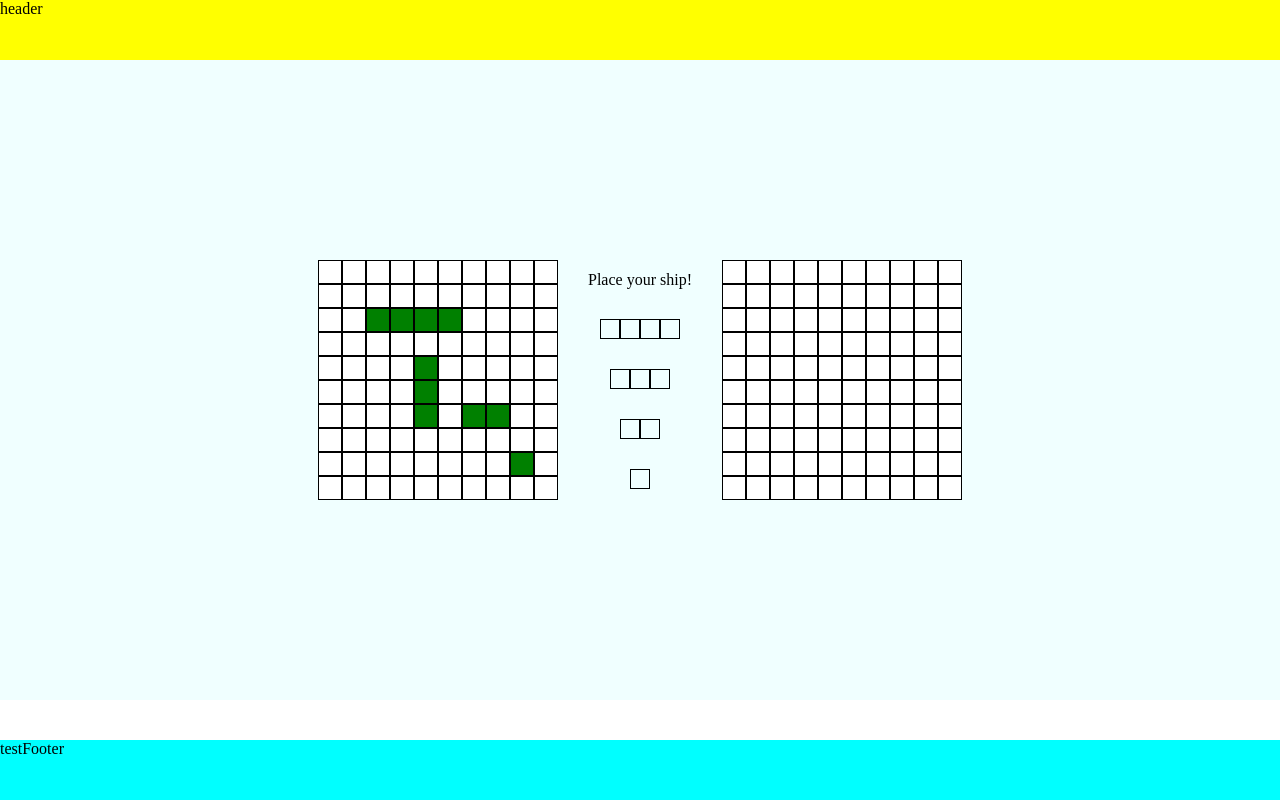
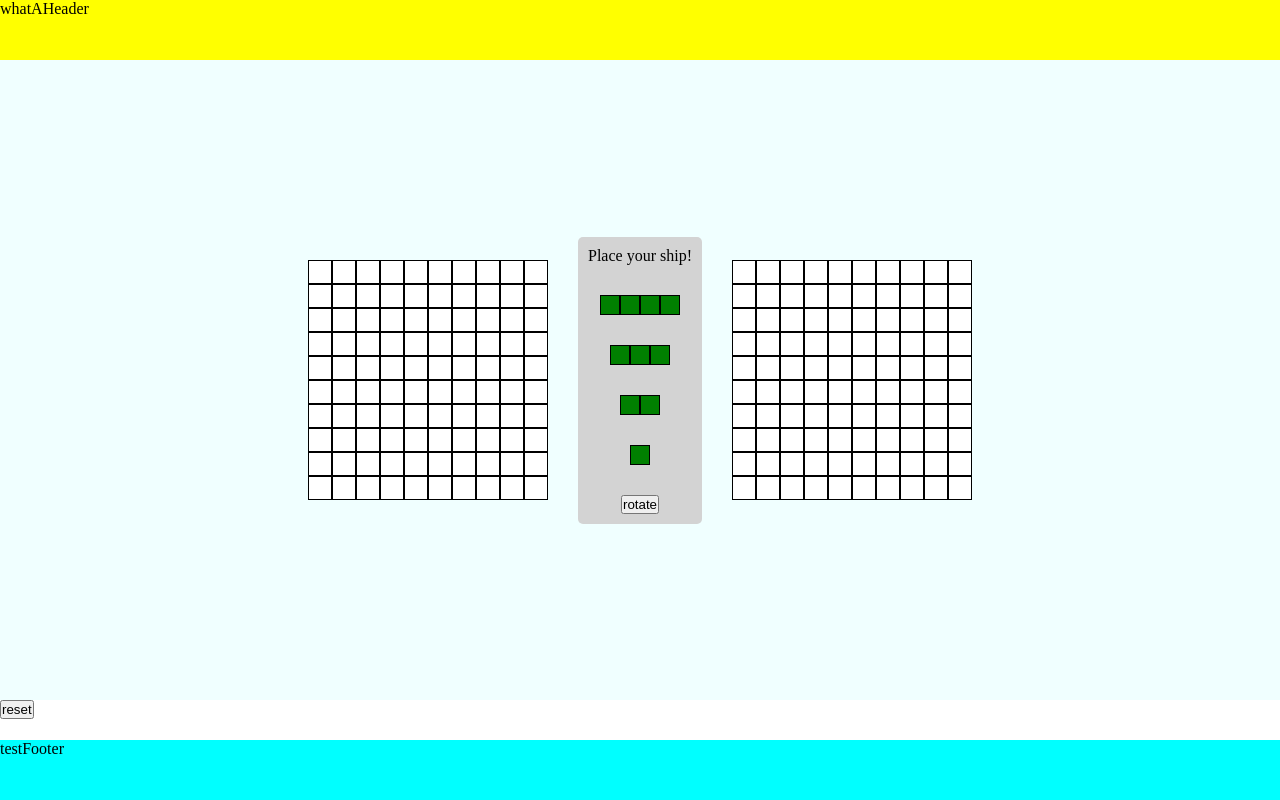
Before and after one commit to averageC0deEnjoyer/battleship, a website built with webpack: page src/template.html in a window 1280 px wide. Built offline with nearby package versions, Linux system fonts and the light colour scheme.

Commit message:
add drag and drop to player

```diff
--- a/src/index.js
+++ b/src/index.js
@@ -1,12 +1,15 @@
-// import "./style.css"
+// import "./style.css" //after finish everything, dont forget to delete scriptTag and linkTag
 
-function shipFactory(length) {
+function shipFactory(type, length) {
   let shipHit = 0;
 
   const reset = () => {
     shipHit = 0;
   }
   return {
+    getShipType() {
+      return type;
+    },
     getLength() {
       return length;
     },
@@ -71,7 +74,7 @@ function gameBoard() {
           }
           for (let i = row - 1; i <= row + 1; i += 1) {
             for (let j = col - 1; j < col + ship.getLength() + 1; j += 1) {
-              if (i < 0 || j < 0 || i > 9 || j > 9) {
+              if (i < 0 || j < 0 || i > 9 || j > 9) { // if out of bound, just continue the loop
                 continue;
               }
               if (board[i][j] === "") {
@@ -154,22 +157,22 @@ function gameController(){
     const computerGameBoard = gameBoard();
 
     // put ship on the player gameboard
-    const ship4player = shipFactory(4);
-    const ship3player = shipFactory(3);
-    const ship2player = shipFactory(2);
-    const ship1player = shipFactory(1);
+    const ship4player = shipFactory("ship4", 4);
+    const ship3player = shipFactory("ship3", 3);
+    const ship2player = shipFactory("ship2", 2);
+    const ship1player = shipFactory("ship1", 1);
 
-    player1GameBoard.placeShip(ship4player, 2, 2, "horizontal");
-    player1GameBoard.placeShip(ship3player, 4, 4, "vertical");
-    player1GameBoard.placeShip(ship2player, 6, 6, "horizontal");
-    player1GameBoard.placeShip(ship1player, 8, 8, "horizontal");
+    const arrayShipPlayer = [ship4player,ship3player,ship2player,ship1player]
 
     // put ship on the computer gameboard
 
-    const ship4computer = shipFactory(4);
-    const ship3computer = shipFactory(3);
-    const ship2computer = shipFactory(2);
-    const ship1computer = shipFactory(1);
+    const getArrayShipPlayer = () => arrayShipPlayer
+
+
+    const ship4computer = shipFactory("ship4Comp",4);
+    const ship3computer = shipFactory("ship3Comp",3);
+    const ship2computer = shipFactory("ship2Comp",2);
+    const ship1computer = shipFactory("ship1Comp",1);
     computerGameBoard.placeShip(ship4computer, 1, 1, "horizontal");
     computerGameBoard.placeShip(ship3computer, 4, 4, "vertical");
     computerGameBoard.placeShip(ship2computer, 6, 6, "horizontal");
@@ -278,7 +281,7 @@ function gameController(){
 
       }
 
-      const resetGame = () => {
+      const resetGameController = () => {
         player1GameBoard.reset();
         computerGameBoard.reset();
         initializeAfterReset();
@@ -292,7 +295,8 @@ function gameController(){
       getActivePlayerBoardObj,
       getActivePlayerEnemyBoardObj,
       getResultMessage,
-      resetGame
+      getArrayShipPlayer,
+      resetGameController
     };
 }
 
@@ -301,7 +305,10 @@ function screenController(){
   const gameControllerPlaceholder = gameController();
   const playerContainerDiv = document.querySelector(".player-container");
   const computerContainerDiv = document.querySelector(".computer-container");
-  const winnerResult = document.querySelector(".result")
+  const winnerResult = document.querySelector(".result");
+  const rotateBtn = document.querySelector(".rotate");
+  const shipContainers = document.querySelectorAll(".ship-container");
+  const isRotate = 0;
   // even though the active player is going to switch, but every time playRound() the activePlayer will be back to player, so doesnt really matter. in simple terms, after every playRound, activePlayer will be the human1/player1. activePlayer state always player1
 
 
@@ -315,7 +322,7 @@ function screenController(){
     playerBoard.forEach((row,indexI) => {
       row.forEach((cell,indexJ) => {
         const cellDiv = document.createElement("div");
-        cellDiv.classList.add("cell");
+        cellDiv.classList.add("cell-player");
         cellDiv.dataset.row = indexI;
         cellDiv.dataset.column = indexJ;
         if(typeof cell === "object" && cell.hasBeenHit === false){
@@ -325,7 +332,14 @@ function screenController(){
         } else if (cell === "miss") {
           cellDiv.style.backgroundColor = "grey";
         }
+        cellDiv.addEventListener("dragover", e =>{
+          e.preventDefault();
+         });
+        cellDiv.addEventListener("drop", (e)=>{
+          e.preventDefault();
+          dropShip(e);})
         playerContainerDiv.appendChild(cellDiv);
+
       })
     })
 
@@ -346,11 +360,7 @@ function screenController(){
       })
     })
 
-    // if someone wins, display the winner to the DOM.
-    if(gameControllerPlaceholder.getActivePlayerBoardObj().isAllShipSunk() || gameControllerPlaceholder.getActivePlayerEnemyBoardObj().isAllShipSunk()) {
-      showWinner();
-    }
-  }
+
 
   function showWinner(){
     winnerResult.textContent = gameControllerPlaceholder.getResultMessage();
@@ -358,16 +368,20 @@ function screenController(){
     resetBtn.textContent = "reset";
     winnerResult.appendChild(resetBtn);
     resetBtn.addEventListener("click", ()=>{
-      gameControllerPlaceholder.resetGame();
+      gameControllerPlaceholder.resetGameController();
       winnerResult.textContent = gameControllerPlaceholder.getResultMessage();
       updateScreen();
       resetBtn.remove();
     });
   }
 
+   // if someone wins, display the winner to the DOM.
+   if(gameControllerPlaceholder.getActivePlayerBoardObj().isAllShipSunk() || gameControllerPlaceholder.getActivePlayerEnemyBoardObj().isAllShipSunk()) {
+    showWinner();
+  }
+  }
 
-
-  function clickHandlerBoard(e){
+  function clickHandlerBoard(e){ // for attacking computerBoard
     const selectedRow = e.target.dataset.row;
     const selectedColumn = e.target.dataset.column;
 
@@ -380,9 +394,70 @@ function screenController(){
   computerContainerDiv.addEventListener("click",clickHandlerBoard);
 
 
+  function rotateShip(){
+    shipContainers.forEach(item => {
+      item.classList.toggle("rotate");
+      isRotate == 0 ? 1 : 0;
+    })
+  }
+
+
+  rotateBtn.addEventListener("click", rotateShip)
+
 
   updateScreen();// initial render
-}
+
+
+  function dragStarter(element){
+    element.addEventListener("dragstart", event=>{
+      event.dataTransfer.setData("text/plain", event.target.id);
+    });
+  }
+
+  // initialize drag item
+  shipContainers.forEach(item => {
+    console.log(item)
+    dragStarter(item);
+  })
+
+  const cellsDiv = document.querySelectorAll(".cell-player")
+
+  cellsDiv.forEach(cell=>{
+    cell.addEventListener("dragover", e =>{
+      e.preventDefault();
+     })
+  })
+
+  cellsDiv.forEach(cell=>{
+    cell.addEventListener("drop", (e)=>{
+      e.preventDefault();
+      // console.log(e.dataTransfer.getData("text/plain"))
+      // const coordX = parseInt(e.target.dataset.row); // DONT FORGET PARSEINT, EVERY INT OR NUMBER HAVE TO BE PARSED (ERROR 1-2 HOURS)
+      // const coordY = parseInt(e.target.dataset.column);
+      console.log("dropwork")
+      dropShip(e);
+      // console.log(gameControllerPlaceholder.getActivePlayerBoardObj())
+      // console.log(gameControllerPlaceholder.getActivePlayerBoard())
+      updateScreen();
+   })
+  })
+
+  // when drop ship, run placeShip method and also check if arrayShip empty? if yes then game start
+  function dropShip(e){
+    const shipType = e.dataTransfer.getData("text/plain");
+    const coordinateX = parseInt(e.target.dataset.row);
+    const coordinateY = parseInt(e.target.dataset.column);
+        for(let i = 0 ; i < gameControllerPlaceholder.getArrayShipPlayer().length; i+=1){
+          if (gameControllerPlaceholder.getArrayShipPlayer()[i].getShipType() === shipType){
+            const splicedItem = gameControllerPlaceholder.getArrayShipPlayer().splice(i,1)[0]; // use [0] cause in this case, thes splice return array
+            console.log(splicedItem);
+            console.log(gameControllerPlaceholder.getArrayShipPlayer())
+            gameControllerPlaceholder.getActivePlayerBoardObj().placeShip(splicedItem,coordinateX,coordinateY,"horizontal");
+          updateScreen();
+          }
+        }
+    }
+  }
 
 
 screenController();
--- a/src/style.css
+++ b/src/style.css
@@ -32,6 +32,13 @@ body {
     grid-template-rows: repeat(10, 1fr);
 }
 
+.cell-player {
+    width: clamp(1vh,3vh,5vh);
+    height: clamp(1vh,3vh,5vh);
+    border: 1px solid black;
+    background-color: white;
+}
+
 .cell {
     width: clamp(1vh,3vh,5vh);
     height: clamp(1vh,3vh,5vh);
@@ -50,6 +57,9 @@ body {
     gap: 30px;
     justify-content: center;
     align-items: center;
+    background-color: lightgrey;
+    padding: 10px;
+    border-radius: 5px;
 }
 
 .ship-container {
@@ -57,10 +67,17 @@ body {
 
 }
 
+.ship-container.rotate  {
+    display: flex;
+    flex-direction: column;
+}
+
+
 .ship {
     width: 20px;
     height: 20px;
     border: 1px solid black;
+    background-color: green;
 }
 
 .computer-container {
@@ -78,3 +95,8 @@ body {
     background-color: aqua;
     min-height: 7.5vh;
 }
+
+
+.hovered {
+    background-color: yellow;
+}
--- a/src/template.html
+++ b/src/template.html
@@ -9,7 +9,7 @@
 </head>
 <body>
     <div class="header">
-        header
+        whatAHeader
     </div>
     <div class="main">
         <div class="player-container">
@@ -17,24 +17,25 @@
         </div>
         <div class="player-ship">
             <p>Place your ship!</p>
-            <div class="ship-container 4">
+            <div class="ship-container 4" draggable="true" data-length = 4 id="ship4">
                 <div class="ship"></div>
                 <div class="ship"></div>
                 <div class="ship"></div>
                 <div class="ship"></div>
             </div>
-            <div class="ship-container 3">
+            <div class="ship-container 3" draggable="true" data-length = 3 id="ship3">
                 <div class="ship"></div>
                 <div class="ship"></div>
                 <div class="ship"></div>
             </div>
-            <div class="ship-container 2">
+            <div class="ship-container 2" draggable="true" data-length = 2 id="ship2">
                 <div class="ship"></div>
                 <div class="ship"></div>
             </div>
-            <div class="ship-container 1">
+            <div class="ship-container 1" draggable="true" data-length = 1 id="ship1">
                 <div class="ship"></div>
             </div>
+            <button class="rotate">rotate</button>
         </div>
         <div class="computer-container">
             tes3
```
